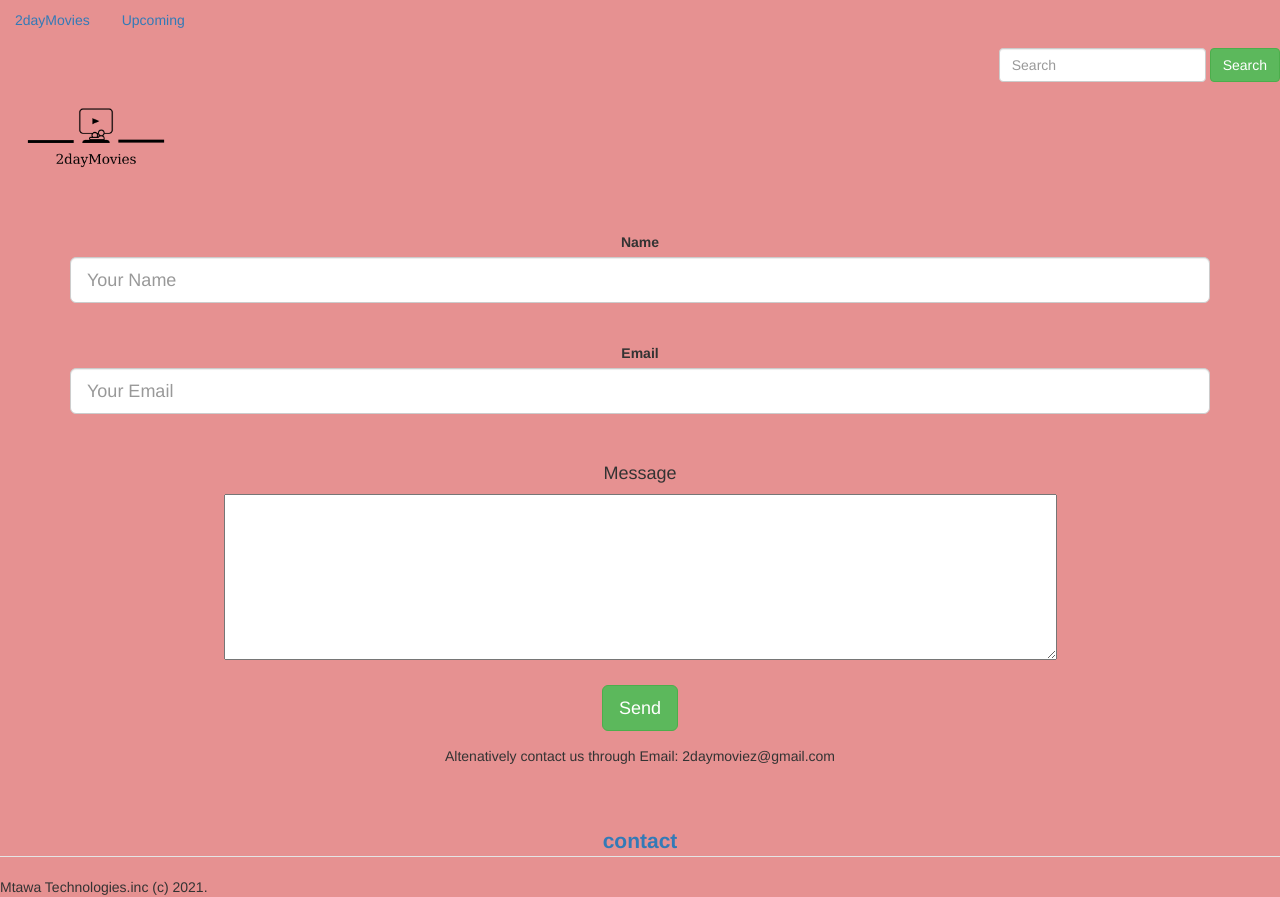
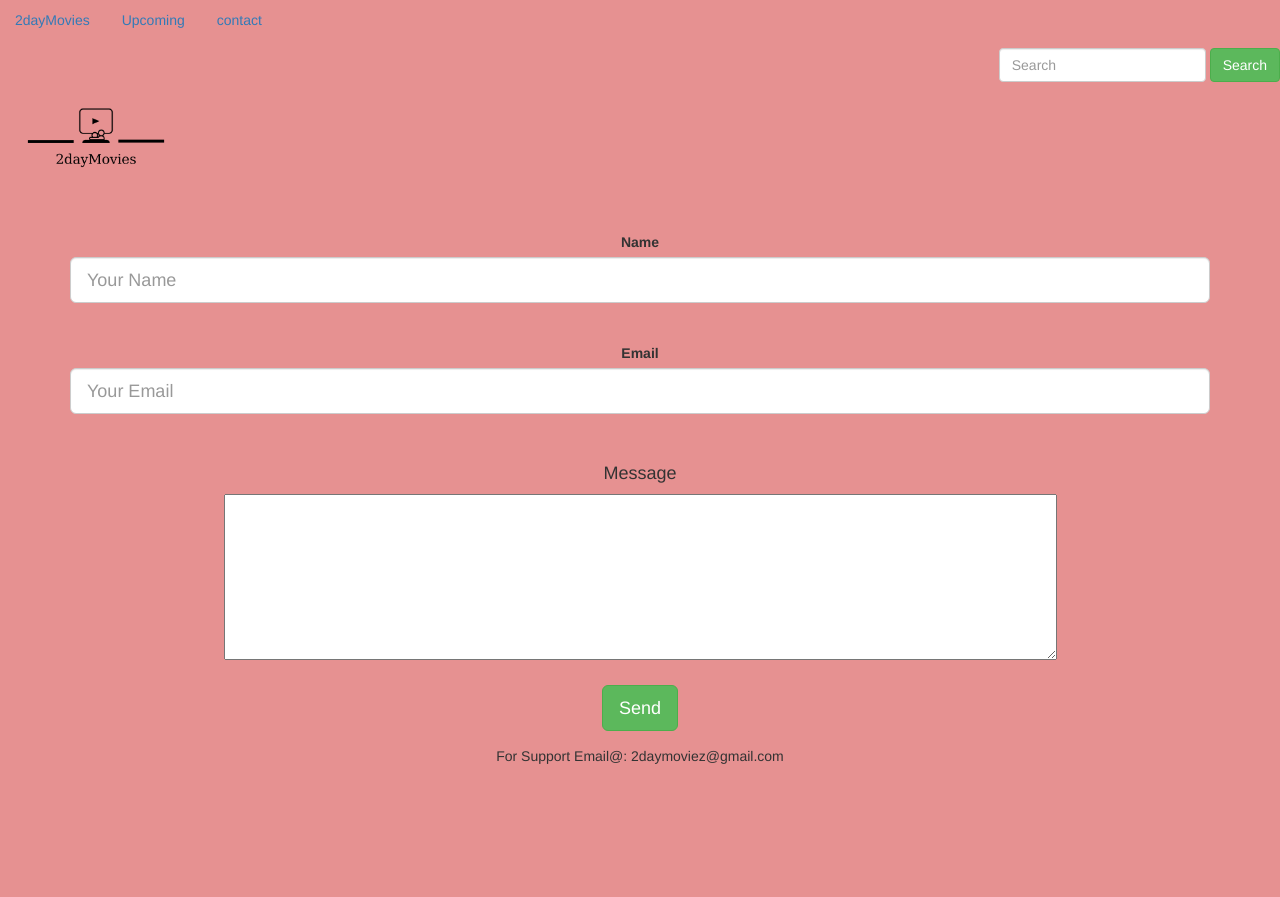
Before and after one commit to stevey52/Project_movie, a Django app: page /contact-us/ in a window 1280 px wide. After the commit the page ends 764 px from the top, so only its background shows below. Run offline with Django 3.2, Linux system fonts and the light colour scheme; some libraries are stand-ins or nearby versions.

Commit message:
suport email

```diff
--- a/movieApp/views.py
+++ b/movieApp/views.py
@@ -12,7 +12,7 @@ from django.conf import settings
 class HomePage(ListView):
     model = Movie_article
     template_name = "homeView.html"
-    paginate_by = 12  #diving pages contents(each page to have 12 contents)
+    paginate_by = 8  #diving pages contents(each page to have 12 contents)
     ordering = ['-date']  #odering posts by date, last posted to be new post
 
 class DetailsPage(DetailView):
--- a/templates/base.html
+++ b/templates/base.html
@@ -4,6 +4,7 @@
   <head>
     <meta charset="utf-8">
     <title>2dayMovies Hot Picks</title>
+    <meta name="viewport" content="width=device-width, initial-scale=1.0">
     <meta name="viewport" content="width=device-width, initial-scale=1.0">
       <meta name="viewport" content="width=device-width, initial-scale=1.0">
     <!-- Latest compiled and minified CSS -->
@@ -26,6 +27,7 @@
   <!-- <li role="presentation" ><a href="#"></a></li> -->
   <li role="presentation"><a href="{%url 'homeView'%}">2dayMovies</a></li>
   <li role="presentation"><a href="{%url 'upcoming'%}">Upcoming</a></li>
+  <li role="presentation"><a href="{% url 'contact_us'%}">contact</a></li>
 </ul>
 
 <form class="navbar-form navbar-right" action="{% url 'search_results' %}" method="GET">
@@ -50,11 +52,9 @@
 
     {%endblock%}
 
-    <center>
-    <legend> <a href="{% url 'contact_us'%}"><strong>contact</strong></a> </legend>
-  </center>
 
 
-<footer>Mtawa Technologies.inc (c) 2021.</footer>
+
+<!-- <footer>Mtawa Technologies.inc (c) 2021.</footer> -->
   </body>
 </html>
--- a/templates/contact.html
+++ b/templates/contact.html
@@ -35,7 +35,7 @@
 </div>
 {% endif %}
 
-  <p>Altenatively contact us through Email: 2daymoviez@gmail.com</p>
+  <p>For Support Email@: 2daymoviez@gmail.com</p>
 </center>
 
 
```
Also changed, not shown: templates/detailView.html (+5 -4 lines).
